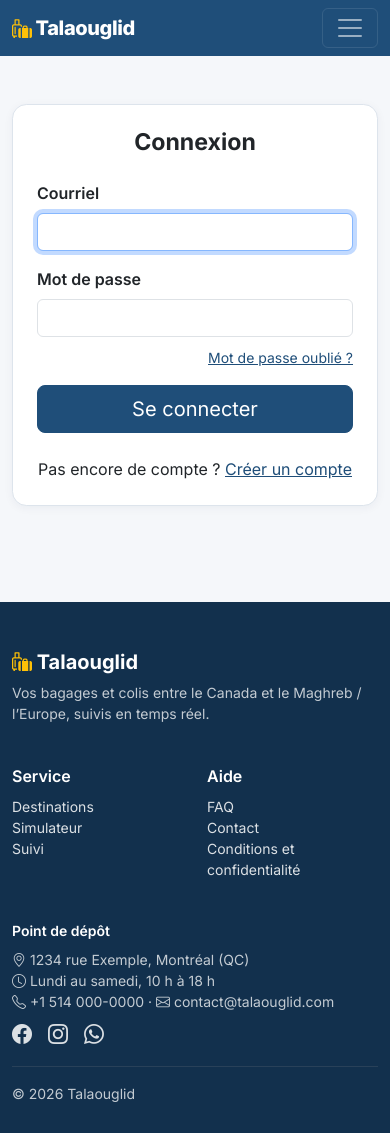
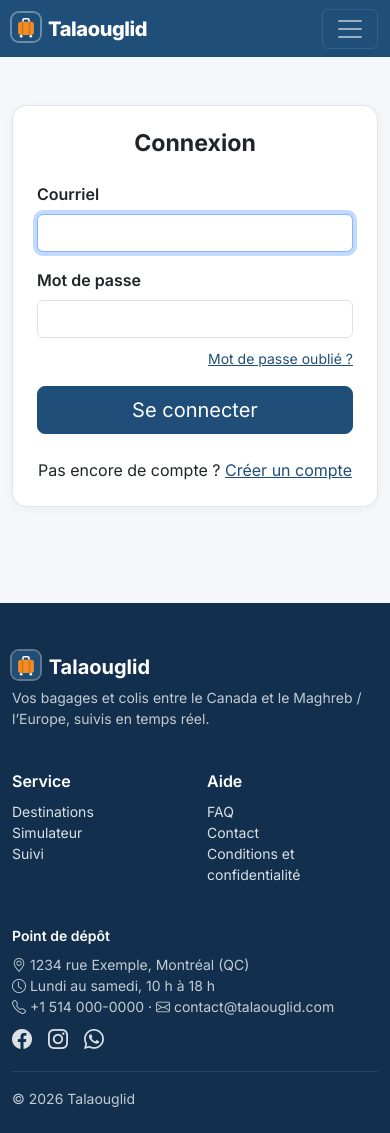
Before and after one commit to achour2/transport-am, a Django app: page /connexion/?next=/client/envois/1/ in a window 390 px wide. Before the commit the page ends 1102 px from the top, so only its background shows below. Run offline with Django 5.2, Linux system fonts and the light colour scheme; data comes from the database, SQL or seed files in the repository; parts of the project's set-up code (start-up, migrations or seed data) failed here and were passed over; some libraries are stand-ins or nearby versions.

Commit message:
Icône du site (onglet, téléphone, menu) : valise Talaouglid
Co-Authored-By: Claude Opus 5.5 <noreply@anthropic.com>
Claude-Session: https://claude.ai/code/session_01M1cfz9qcVxDjrgLRzxPdhm

```diff
--- a/config/urls.py
+++ b/config/urls.py
@@ -3,7 +3,16 @@ from django.conf.urls.static import static
 from django.contrib import admin
 from django.urls import include, path
 
+from django.shortcuts import redirect
+from django.templatetags.static import static as static_url
+
+
+def favicon(request):
+    return redirect(static_url("img/favicon.ico"), permanent=True)
+
+
 urlpatterns = [
+    path("favicon.ico", favicon),
     path("django-admin/", admin.site.urls),
     path("i18n/", include("django.conf.urls.i18n")),
     path("api/", include("core.api_urls")),
--- a/templates/base.html
+++ b/templates/base.html
@@ -7,6 +7,11 @@
   <title>{% block titre_complet %}{% block titre %}{% translate "Transport de bagages entre pays" %}{% endblock %} · {{ parametres.nom_entreprise }}{% endblock %}</title>
   <meta name="description" content="{% block description %}{{ parametres.nom_entreprise }} : {% translate 'Envoyez vos bagages et colis entre le Canada, l’Algérie, la France, le Maroc et la Tunisie. Réservation en ligne, suivi en temps réel.' %}{% endblock %}">
   <meta name="application-name" content="{{ parametres.nom_entreprise }}">
+  <link rel="icon" href="{% static 'img/logo.svg' %}" type="image/svg+xml">
+  <link rel="icon" href="{% static 'img/favicon-32.png' %}" sizes="32x32" type="image/png">
+  <link rel="apple-touch-icon" href="{% static 'img/apple-touch-icon.png' %}">
+  <meta name="theme-color" content="#1f4e79">
+  <meta property="og:image" content="{{ site_url }}{% static 'img/icon-192.png' %}">
   <link rel="canonical" href="{{ site_url }}{{ request.path }}">
   <meta property="og:site_name" content="{{ parametres.nom_entreprise }}">
   <meta property="og:title" content="{{ parametres.nom_entreprise }} — {% translate 'Transport de bagages entre pays' %}">
@@ -31,7 +36,7 @@
 <a class="visually-hidden-focusable btn btn-light position-absolute m-2" href="#contenu">{% translate "Aller au contenu" %}</a>
 <nav class="navbar navbar-expand-lg navbar-dark navbar-tb sticky-top">
   <div class="container">
-    <a class="navbar-brand" href="{% url 'accueil' %}"><i class="bi bi-luggage-fill text-warning"></i> {{ parametres.nom_entreprise }}</a>
+    <a class="navbar-brand" href="{% url 'accueil' %}"><img src="{% static 'img/logo.svg' %}" alt="" width="28" height="28" class="me-1 align-text-bottom" style="border-radius:7px;box-shadow:0 0 0 2px rgba(255,255,255,.35)"> {{ parametres.nom_entreprise }}</a>
     <button class="navbar-toggler" type="button" data-bs-toggle="collapse" data-bs-target="#nav" aria-controls="nav" aria-expanded="false" aria-label="{% translate 'Menu' %}">
       <span class="navbar-toggler-icon"></span>
     </button>
@@ -119,7 +124,7 @@
   <div class="container">
     <div class="row g-4">
       <div class="col-md-4">
-        <div class="h5 text-white fw-bold"><i class="bi bi-luggage-fill text-warning"></i> {{ parametres.nom_entreprise }}</div>
+        <div class="h5 text-white fw-bold"><img src="{% static 'img/logo.svg' %}" alt="" width="28" height="28" class="me-1 align-text-bottom" style="border-radius:7px;box-shadow:0 0 0 2px rgba(255,255,255,.35)"> {{ parametres.nom_entreprise }}</div>
         <p class="small">{% translate "Vos bagages et colis entre le Canada et le Maghreb / l’Europe, suivis en temps réel." %}</p>
       </div>
       <div class="col-6 col-md-2">
```
Also changed, not shown: static/img/apple-touch-icon.png (added), static/img/favicon-32.png (added), static/img/favicon.ico (added), static/img/icon-192.png (added), static/img/logo.svg (added).
